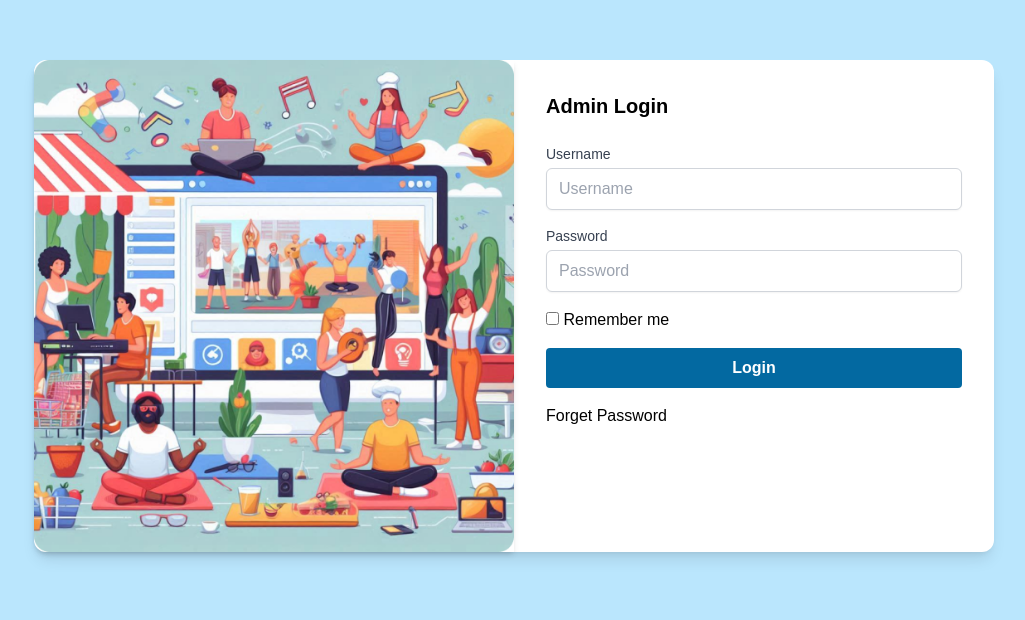
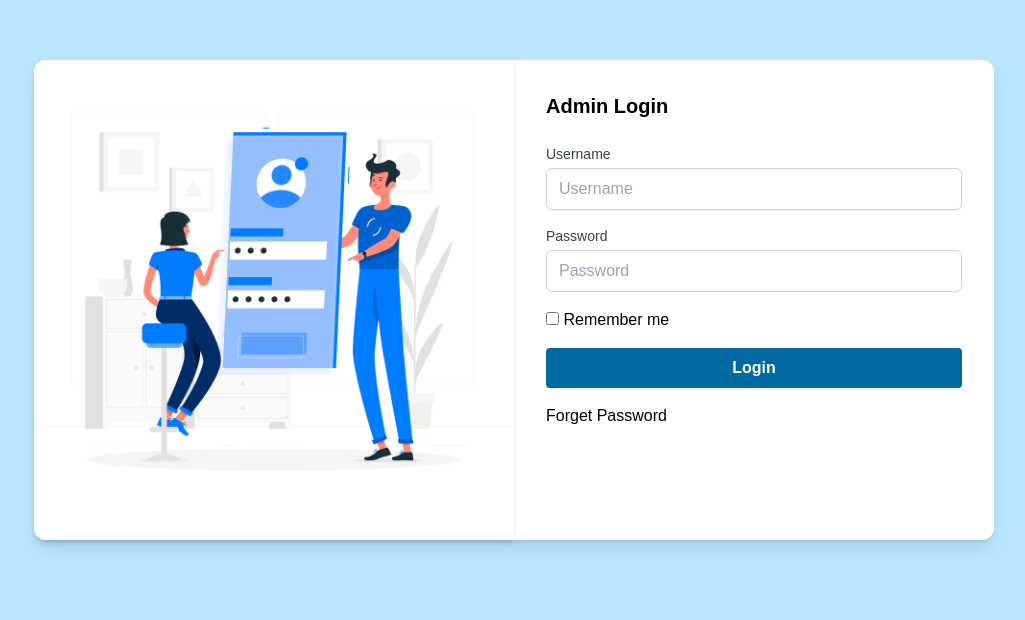
Before and after one commit to Code102SoftwareProject/skill-swap-hub, a Next.js app: page /admin/login in a window 1280 px wide. Shown: the part 180-800 px from the top of the page, without its empty margins (126-1151 px from the left). Built offline with nearby package versions, Linux system fonts and the light colour scheme.

Commit message:
feat: update login page image source to use JPG format

```diff
--- a/src/app/admin/login/page.tsx
+++ b/src/app/admin/login/page.tsx
@@ -7,7 +7,8 @@ export default function Login() {
                 {/* Image Container */}
                 <div className="w-1/2">
                     <img
-                        src="/registerpageimage.png"
+              src="/loginpageimage.jpg"
+
                         alt="Login Image"
                         className="w-full h-full object-cover rounded-l-xl shadow-md"
                     />
```
